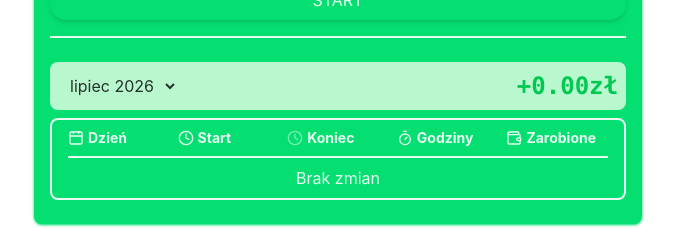
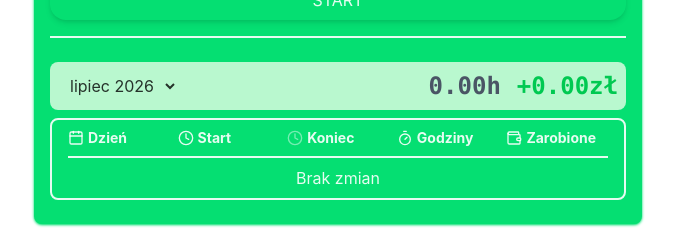
Before and after one commit to KondyKox/money-manager, a React (Vite) app: page / in a window 1280 px wide. Both pictures are taken after a click on the button "Kondy". Shown: the part 346-574 px from the top of the page, without its empty margins (302-977 px from the left). Built offline with nearby package versions, Linux system fonts and the light colour scheme.

Commit message:
feat: added total monthly hours

```diff
--- a/src/components/panels/ShiftTracker.tsx
+++ b/src/components/panels/ShiftTracker.tsx
@@ -31,6 +31,13 @@ const ShiftTracker = ({
       (new Date(shift.clockOut).getTime() - new Date(shift.clockIn).getTime()) /
       (1000 * 60 * 60);
     return sum + hours * shift.rate;
+  }, 0);
+
+  const totalHours = filteredShifts.reduce((sum, shift) => {
+    const hours =
+      (new Date(shift.clockOut).getTime() - new Date(shift.clockIn).getTime()) /
+      (1000 * 60 * 60);
+    return sum + hours;
   }, 0);
 
   return (
@@ -93,9 +100,14 @@ const ShiftTracker = ({
               ))
             )}
           </select>
-          <span className="text-green-500 totalMoney">
-            +{totalEarned.toFixed(2)}zł
-          </span>
+          <div className="flex justify-center items-center gap-4">
+            <span className="totalMoney text-gray-600">
+              {totalHours.toFixed(2)}h
+            </span>
+            <span className="text-green-500 totalMoney">
+              +{totalEarned.toFixed(2)}zł
+            </span>
+          </div>
         </div>
 
         <div className="border-2 rounded-lg px-4 py-2 overflow-x-auto">
```
